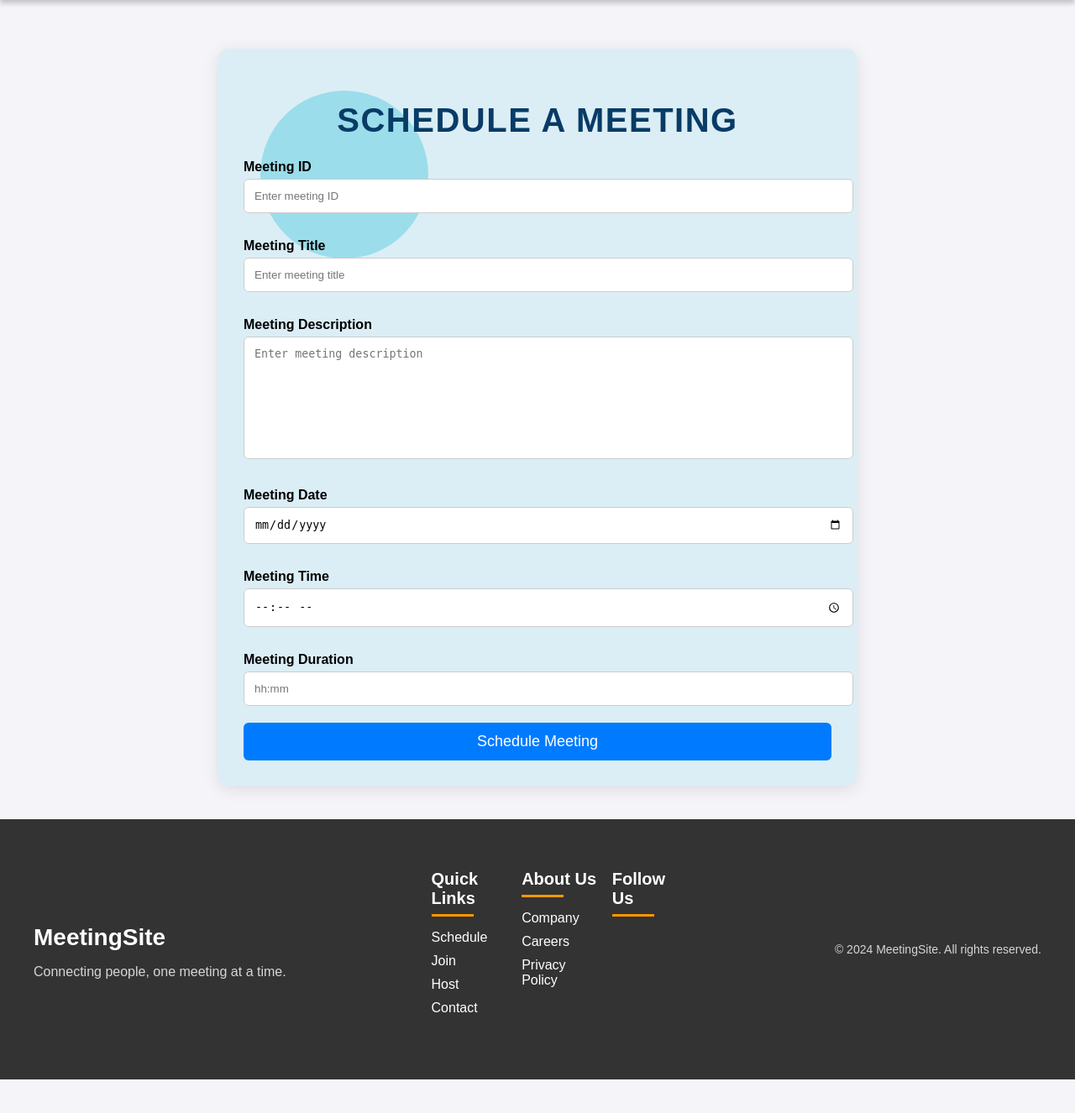
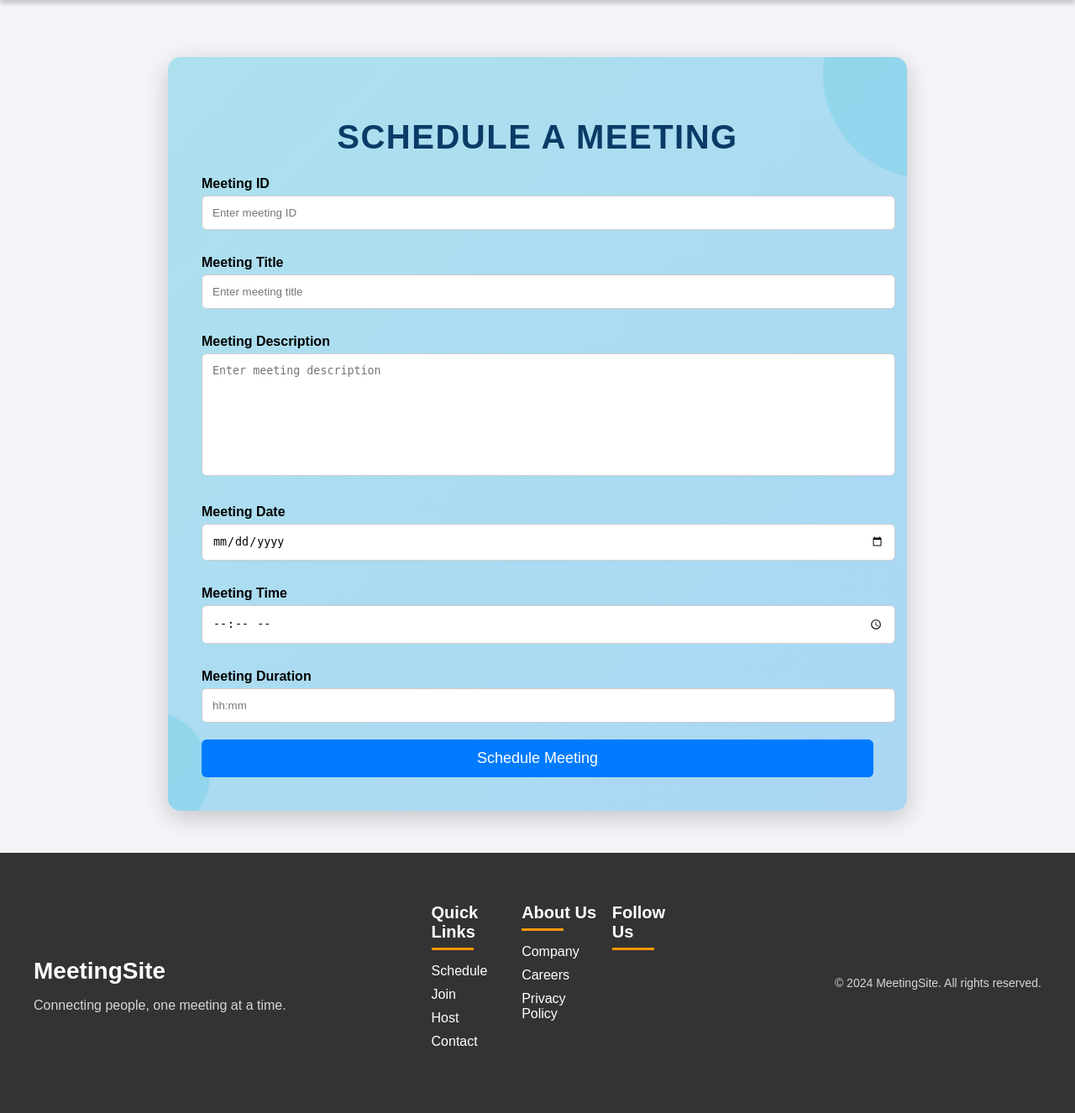
Before and after one commit to suyash712/mini_project_sentimental, a Django app: page /schedule-meeting/ in a window 1280 px wide. Shown: the part 62-1388 px from the top of the page at 84% size. Before the commit the page ends 1348 px from the top, so only its background shows below. Run offline with Django 4.2, Linux system fonts and the light colour scheme.

Commit message:
Update schedule_meeting.html

```diff
--- a/analysis/template/schedule_meeting.html
+++ b/analysis/template/schedule_meeting.html
@@ -106,32 +106,61 @@
 
         /* Form Container */
         .form-container {
-            background-color: rgba(8, 181, 212, 0.1);
-            padding: 30px;
-            border-radius: 12px;
-            box-shadow: 0 4px 20px rgba(0, 0, 0, 0.1);
-            max-width: 700px;
-            margin: 40px auto;
-            transition: transform 0.4s ease, box-shadow 0.4s ease;
-        }
-        .form-container::before{
-            content: '';
-  position: absolute;
-  top: 50px;
-  left: 50px;
-  width: 200px;
-  height: 200px;
-  background-color: rgba(8, 181, 212, 0.3); /* Stylish circle decoration */
-  border-radius: 50%;
-  z-index: -1;
-  animation: floatCircle 6s ease-in-out infinite;
-    }
+    background: linear-gradient(135deg, rgba(8, 181, 212, 0.3), rgba(0, 147, 233, 0.3));
+    padding: 40px;
+    border-radius: 15px;
+    box-shadow: 0 8px 30px rgba(0, 0, 0, 0.2);
+    max-width: 800px;
+    margin: 50px auto;
+    transition: all 0.5s ease;
+    position: relative;
+    overflow: hidden;
+}
+
+.form-container:hover {
+    transform: translateY(-10px);
+    box-shadow: 0 12px 40px rgba(0, 0, 0, 0.25);
+}
 
 
-        .form-container:hover {
-            transform: translateY(-5px);
-            box-shadow: 0 6px 25px rgba(0, 0, 0, 0.15);
-        }
+
+.form-container::before,
+.form-container::after {
+    content: '';
+    position: absolute;
+    border-radius: 50%;
+    background: rgba(8, 181, 212, 0.15);
+    z-index: -1;
+    animation: float 8s ease-in-out infinite;
+}
+
+.form-container::before {
+    width: 250px;
+    height: 250px;
+    top: -100px;
+    right: -150px;
+    animation-delay: 0s;
+}
+
+.form-container::after {
+    width: 150px;
+    height: 150px;
+    bottom: -50px;
+    left: -100px;
+    animation-delay: 2s;
+}
+
+@keyframes float {
+    0% {
+        transform: translateY(0) rotate(0deg);
+    }
+    50% {
+        transform: translateY(-20px) rotate(180deg);
+    }
+    100% {
+        transform: translateY(0) rotate(360deg);
+    }
+}
 
         .form-container h2 {
             font-size: 2.5rem;
@@ -172,6 +201,12 @@
         }
 
         /* Button Styling */
+        .button-container {
+            display: flex;
+            justify-content: center;
+            margin-top: 20px;
+        }
+
         button {
             width: 100%;
             padding: 12px;
@@ -188,7 +223,6 @@
             background-color: #0056b3;
             transform: scale(1.05);
         }
-
         button:focus {
             outline: none;
         }
```
